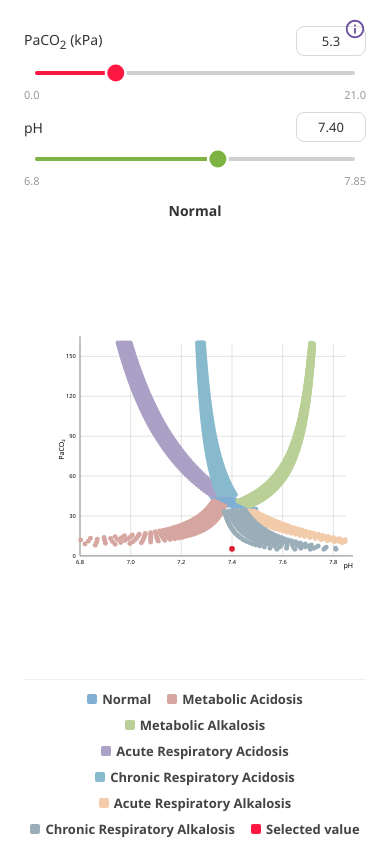
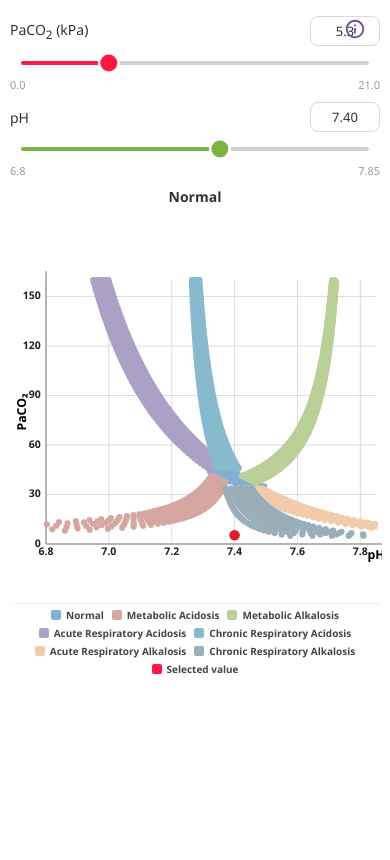
Before and after one commit to ZaaraAnwar/ABG, a React (Vite) app in the folder apps/abg-web/: page / in a window 390 px wide. Built offline with nearby package versions, Linux system fonts and the light colour scheme.

Commit message:
done with abg complete ,anion gap , responsive ness ui

```diff
--- a/apps/abg-web/src/features/HHEquations/DynamicHHEquation.jsx
+++ b/apps/abg-web/src/features/HHEquations/DynamicHHEquation.jsx
@@ -301,6 +301,13 @@ export default function DynamicHHEquation() {
   const CO2_FACTOR = getCO2Factor(unit);
   const { min: PACO2_MIN, max: PACO2_MAX } = getPaco2Range(unit);
   const normalPaco2 = getNormalPaco2(unit);
+  const [isMobile, setIsMobile] = useState(() => window.innerWidth <= 768);
+
+  useEffect(() => {
+    const onResize = () => setIsMobile(window.innerWidth <= 768);
+    window.addEventListener("resize", onResize);
+    return () => window.removeEventListener("resize", onResize);
+  }, []);
 
   /* Slider values */
   const [hco3, setHco3] = useState(24.0);
@@ -466,14 +473,14 @@ export default function DynamicHHEquation() {
       style={{
         fontFamily: "'Segoe UI', system-ui, sans-serif",
         background: "#fff",
-        padding: "24px",
+        padding: isMobile ? "0px" : "24px",
         width: "100%",
         maxWidth: "100%",
         margin: 0,
         boxSizing: "border-box",
       }}
     >
-      <div style={{ padding: "28px 28px 0" }}>
+      <div style={{ padding: isMobile ? "10px 14px 0" : "28px 28px 0" }}>
 
         {/* Animated formula — replaces static PhFormula */}
         <AnimatedFormula
--- a/apps/abg-web/src/features/UnderstandingPH.jsx
+++ b/apps/abg-web/src/features/UnderstandingPH.jsx
@@ -1,4 +1,4 @@
-import React, { useState } from "react";
+import React, { useState, useEffect } from "react";
 import InfoOutlinedIcon from "@mui/icons-material/InfoOutlined";
 import Slider from "../components/Slider";
 import { usePressureUnit } from "../context/PressureUnitContext";
@@ -21,6 +21,13 @@ export default function UnderstandingPH() {
   const { unit } = usePressureUnit();
   const [ph, setPh] = useState(NORMAL_PH);
   const h = Math.round(phToH(ph));
+  const [isMobile, setIsMobile] = useState(() => window.innerWidth <= 480);
+
+  useEffect(() => {
+    const onResize = () => setIsMobile(window.innerWidth <= 480);
+    window.addEventListener("resize", onResize);
+    return () => window.removeEventListener("resize", onResize);
+  }, []);
 
   const handlePhChange = (newPh) => setPh(newPh);
   const handleHChange = (newH) => setPh(hToPh(newH));
@@ -62,13 +69,14 @@ export default function UnderstandingPH() {
         fontFamily: "'Segoe UI', system-ui, sans-serif",
         background: "#fff",
         // Lock to viewport — no scroll
-        height: "100dvh",
-        maxHeight: "100dvh",
+        height: isMobile ? "auto" : "100dvh",
+        minHeight: isMobile ? "100dvh" : "auto",
+        maxHeight: isMobile ? "none" : "100dvh",
         display: "flex",
         flexDirection: "column",
         padding: "10px 16px 8px",
         boxSizing: "border-box",
-        overflow: "hidden",
+        overflow: isMobile ? "auto" : "hidden",
         position: "relative",
       }}
     >
@@ -192,11 +200,15 @@ export default function UnderstandingPH() {
       {/* ── Chart — fills remaining space ── */}
       <div
         style={{
-          flex: 1,
+          flex: isMobile ? "none" : 1,
           minHeight: 0, // critical: lets flex child shrink
           position: "relative",
-          paddingLeft: 16,
-          paddingBottom: 28,
+          marginTop: isMobile ? 70 : 0,
+          marginBottom: isMobile ? 60 : 0,
+          paddingLeft: isMobile ? 42 : 56, // give enough room for the Y-axis labels
+          paddingBottom: isMobile ? 36 : 44, // give enough room for the X-axis labels
+          paddingRight: isMobile ? 6 : 20, // right space for curve
+          paddingTop: isMobile ? 6 : 20, // top space
           boxSizing: "border-box",
         }}
       >
@@ -222,19 +234,19 @@ export default function UnderstandingPH() {
           style={{
             display: "block",
             width: "100%",
-            height: "100%",
+            height: isMobile ? "auto" : "100%",
             overflow: "visible",
           }}
         >
           {/* Y-axis label — inside SVG, snug beside tick numbers */}
           <text
-            x="-38"
+            x="-60"
             y={SVG_H / 2}
-            fontSize="13"
-            fill="#666"
-            fontWeight="600"
+            fontSize="26"
+            fill="#444"
+            fontWeight="700"
             textAnchor="middle"
-            transform={`rotate(-90, -38, ${SVG_H / 2})`}
+            transform={`rotate(-90, -60, ${SVG_H / 2})`}
             fontFamily="'Segoe UI', system-ui, sans-serif"
           >
             H⁺ (nmol/L)
@@ -253,9 +265,10 @@ export default function UnderstandingPH() {
               />
               <text
                 x="-10"
-                y={mapY(val) + 5}
-                fontSize="14"
-                fill="#888"
+                y={mapY(val) + 6}
+                fontSize="24"
+                fontWeight="600"
+                fill="#333"
                 textAnchor="end"
               >
                 {val}
@@ -276,9 +289,10 @@ export default function UnderstandingPH() {
               />
               <text
                 x={mapX(val)}
-                y={SVG_H + 22}
-                fontSize="14"
-                fill="#888"
+                y={SVG_H + 26}
+                fontSize="24"
+                fontWeight="600"
+                fill="#333"
                 textAnchor="middle"
               >
                 {val.toFixed(1)}
@@ -333,7 +347,7 @@ export default function UnderstandingPH() {
           <circle
             cx={mapX(ph)}
             cy={mapY(h)}
-            r="10"
+            r="13"
             fill={dotColor}
             style={{ transition: "cx 0.1s linear, cy 0.1s linear" }}
           />
--- a/apps/abg-web/src/features/abg-complete/AnionGap.jsx
+++ b/apps/abg-web/src/features/abg-complete/AnionGap.jsx
@@ -5,25 +5,45 @@ import { calculateCorrectedAnionGap4Albumin } from "../../utils/abgMath";
 const NORMAL_ALBUMIN = 3.5;
 
 export default function AnionGap() {
+  // Read HCO3 from URL query param (passed from ABGComplete).
+  // Android: calculatedHCO3 = getArguments().getFloat(Constants.HCO3, 0)
+  //          then used as Math.round(calculatedHCO3) for bar heights.
+  const urlHco3 = useMemo(() => {
+    const params = new URLSearchParams(window.location.search);
+    const val = params.get("hco3");
+    if (val === null) return null;
+    const parsed = Math.round(parseInt(val, 10));
+    return Number.isFinite(parsed) ? parsed : null;
+  }, []);
+  const isHco3Fixed = urlHco3 !== null;
+
+  // Android initial values: NA=140, CL=110, HCO3=round(calculatedHCO3)
   const [na, setNa] = useState(140);
   const [cl, setCl] = useState(110);
-  const [hco3, setHco3] = useState(9);
+  const [hco3, setHco3] = useState(isHco3Fixed ? urlHco3 : 9);
   const [albumin, setAlbumin] = useState(3.5);
 
-  // ── ALL ORIGINAL LOGIC UNTOUCHED ──────────────────────────────────────────
+  // ── Core AG formula: ag = NA - (CL + HCO3)  [matches Android] ────────────
   const ag = na - (cl + hco3);
+
+  // correctedAG: mirrors Android's albumin logic
+  //   albumin >= 3.5 → "NA"  (isSAEnabled=false in Android)
+  //   albumin <  3.5 → calculateCorrectedAnionGap4Albumin(ag, albumin)
   const correctedAG =
-    albumin === 0
-      ? ag
-      : albumin >= NORMAL_ALBUMIN
+    albumin >= NORMAL_ALBUMIN
       ? "NA"
       : calculateCorrectedAnionGap4Albumin(ag, albumin);
 
+  // effectiveAG: the value passed to showAnionGapResult() in Android.
+  // When albumin is corrected (< 3.5) use correctedAG; otherwise use raw ag.
+  const effectiveAG = typeof correctedAG === "number" ? correctedAG : ag;
+
+  // Status label driven by effectiveAG — mirrors Android's showAnionGapResult()
   const status = useMemo(() => {
-    if (ag < 8) return { label: "Low Anion Gap", color: "#245576" };
-    if (ag > 12) return { label: "High Anion Gap", color: "#245576" };
+    if (effectiveAG < 8) return { label: "Low Anion Gap", color: "#245576" };
+    if (effectiveAG > 12) return { label: "High Anion Gap", color: "#245576" };
     return { label: "Normal Anion Gap", color: "#245576" };
-  }, [ag]);
+  }, [effectiveAG]);
 
   const maxVal = Math.max(na, cl + hco3 + Math.max(0, ag)) + 20;
   const getH = (val) => (val / maxVal) * 300;
@@ -382,15 +402,15 @@ export default function AnionGap() {
           </div>
         </div>
 
-        {/* Footer Result — identical logic */}
+        {/* Footer Result — uses effectiveAG, matching Android's showAnionGapResult() */}
         <a
           href="#"
           className="ag-footer-btn"
           onClick={(e) => {
             e.preventDefault();
-            if (ag > 12) {
+            if (effectiveAG > 12) {
               window.location.href = "https://abg.leadows.com/high-anion-gap/";
-            } else if (ag >= 8 && ag <= 12) {
+            } else if (effectiveAG >= 8 && effectiveAG <= 12) {
               window.location.href =
                 "https://abg.leadows.com/normal-anion-gap/";
             } else {
@@ -405,7 +425,7 @@ export default function AnionGap() {
           }}
         >
           {status.label}
-          {ag > 12 && (
+          {effectiveAG > 12 && (
             <div
               style={{
                 fontSize: 13,
@@ -417,7 +437,7 @@ export default function AnionGap() {
               Click for Delta-Delta &amp; Osmolar Gap Analysis
             </div>
           )}
-          {ag >= 8 && ag <= 12 && (
+          {effectiveAG >= 8 && effectiveAG <= 12 && (
             <div
               style={{
                 fontSize: 13,
@@ -429,7 +449,7 @@ export default function AnionGap() {
               Click for Normal Anion Gap Details
             </div>
           )}
-          {ag < 8 && (
+          {effectiveAG < 8 && (
             <div
               style={{
                 fontSize: 13,
@@ -475,6 +495,7 @@ export default function AnionGap() {
               style={{ width: "100%" }}
             />
           </div>
+          {!isHco3Fixed && (
             <div style={{ marginBottom: 20 }}>
               <label
                 style={{ display: "block", marginBottom: 8, fontWeight: 700 }}
@@ -490,6 +511,16 @@ export default function AnionGap() {
                 style={{ width: "100%" }}
               />
             </div>
+          )}
+          {isHco3Fixed && (
+            <div style={{ marginBottom: 20 }}>
+              <label
+                style={{ display: "block", marginBottom: 8, fontWeight: 700 }}
+              >
+                HCO3 : {hco3}
+              </label>
+            </div>
+          )}
         </div>
       </div>
     </>
--- a/apps/abg-web/src/features/abg-complete/abgComplete.jsx
+++ b/apps/abg-web/src/features/abg-complete/abgComplete.jsx
@@ -523,7 +523,7 @@ export default function ABGTutor() {
         ]);
 
     if (co2 >= co2Min && co2 <= agUpper) {
-      return { label: "Anion Gap", url: "https://abg.leadows.com/anion-gap/" };
+      return { label: "Anion Gap", url: `https://abg.leadows.com/anion-gap/?hco3=${hco3}` };
     }
 
     if (ph >= 7.35 && co2 >= maLower) {
@@ -534,7 +534,7 @@ export default function ABGTutor() {
     }
 
     return null;
-  }, [ph, paco2, paco2Mmhg, unit]);
+  }, [ph, paco2, paco2Mmhg, unit, hco3]);
   const isAcidic = ph <= 7.34;
   const isAlkalotic = ph >= 7.44;
   const flowUrl = isAcidic
@@ -573,11 +573,11 @@ export default function ABGTutor() {
   }, [isMobile, isTablet]);
 
   /* Responsive sizing */
-  const barH = isMobile ? 240 : isTablet ? 340 : 460;
+  const barH = isMobile ? "50vh" : isTablet ? 340 : 460;
   const barW = isMobile ? 44 : isTablet ? 62 : 88;
   const circSz = isMobile ? 32 : isTablet ? 42 : 54;
-  const tickFont = isMobile ? 9 : isTablet ? 12 : 16;
-  const titleSz = isMobile ? 13 : isTablet ? 17 : 24;
+  const tickFont = isMobile ? 11 : isTablet ? 14 : 18;
+  const titleSz = isMobile ? 15 : isTablet ? 20 : 26;
 
   return (
     <>
@@ -626,18 +626,18 @@ export default function ABGTutor() {
           display: flex;
           flex-direction: column;
         }
-        .interp-box h2 { font-size: 22px; font-weight: 700; margin-bottom: 14px; }
-        .interp-body   { font-size: 17px; line-height: 1.55; }
+        .interp-box h2 { font-size: 26px; font-weight: 700; margin-bottom: 14px; }
+        .interp-body   { font-size: 20px; line-height: 1.55; }
 
         .sliders-box      { background: transparent; padding: 12px 12px 24px; }
         .s-row            { margin-bottom: 14px; }
         .s-row:last-child { margin-bottom: 0; }
-        .s-label          { font-size: 16px; margin-bottom: 2px; }
-        .s-val            { font-size: 13px; color: #555; margin-bottom: 3px; }
+        .s-label          { font-size: 19px; margin-bottom: 2px; }
+        .s-val            { font-size: 16px; color: #555; margin-bottom: 3px; }
         input[type=range] { width: 100%; accent-color: #4a9ab5; cursor: pointer; }
 
         .ph-wrap  { position: relative; width: 100%; }
-        .ph-title { text-align: center; font-size: 18px; margin: 14px 0 8px; }
+        .ph-title { text-align: center; font-size: 22px; margin: 14px 0 8px; }
 
         .popup-wrap { position: relative; width: 100%; }
 
@@ -647,7 +647,7 @@ export default function ABGTutor() {
           background: #245576;
           color: #fff;
           border: none;
-          font-size: 15px;
+          font-size: 18px;
           font-weight: 700;
           cursor: pointer;
           margin-top: 18px;
@@ -670,11 +670,11 @@ export default function ABGTutor() {
           width: 260px;
           z-index: 30;
         }
-        .popup-title { font-size: 16px; font-weight: 700; margin-bottom: 16px; }
+        .popup-title { font-size: 18px; font-weight: 700; margin-bottom: 16px; }
         .popup-btn {
           width: 100%; border: none;
           background: #e5e5e5; padding: 12px 10px;
-          font-size: 15px; cursor: pointer; border-radius: 6px;
+          font-size: 16px; cursor: pointer; border-radius: 6px;
         }
         .popup-btn:hover { background: #d8d8d8; }
         .popup-arrow {
@@ -703,15 +703,17 @@ export default function ABGTutor() {
           }
           .abg-side  { padding: 10px 5px 14px; }
           .interp-box          { min-height: 130px; padding: 12px 8px 14px; }
-          .interp-box h2       { font-size: 16px; margin-bottom: 10px; }
-          .interp-body         { font-size: 13px; }
+          .interp-box h2       { font-size: 20px; margin-bottom: 10px; }
+          .interp-body         { font-size: 16px; }
           .sliders-box         { padding: 10px 8px 18px; }
           .s-row               { margin-bottom: 10px; }
-          .s-label             { font-size: 13px; }
-          .s-val               { font-size: 11px; }
-          .ph-title            { font-size: 15px; margin: 10px 0 6px; }
-          .ext-btn             { height: 64px; font-size: 12px; margin-top: 14px; }
+          .s-label             { font-size: 16px; }
+          .s-val               { font-size: 14px; }
+          .ph-title            { font-size: 18px; margin: 10px 0 6px; }
+          .ext-btn             { height: 64px; font-size: 15px; margin-top: 14px; }
           .popup               { width: min(240px, 88vw); }
+          .popup-title         { font-size: 16px; margin-bottom: 12px; }
+          .popup-btn           { font-size: 15px; padding: 10px 8px; }
           .flowchart-btn       { width: 36px; height: 36px; }
           .flowchart-btn svg   { width: 18px; height: 18px; }
         }
@@ -724,18 +726,19 @@ export default function ABGTutor() {
           }
           .abg-side  { padding: 6px 2px 10px; }
           .interp-box          { min-height: 100px; padding: 8px 4px 10px; }
-          .interp-box h2       { font-size: 12px; margin-bottom: 8px; }
-          .interp-body         { font-size: 10px; line-height: 1.4; }
+          .interp-box h2       { font-size: 16px; margin-bottom: 8px; }
+          .interp-body         { font-size: 14px; line-height: 1.4; }
           .sliders-box         { padding: 6px 4px 12px; }
           .s-row               { margin-bottom: 8px; }
-          .s-label             { font-size: 11px; }
-          .s-val               { font-size: 9px; }
-          .ph-title            { font-size: 12px; margin: 8px 0 5px; }
-          .ext-btn             { height: 48px; font-size: 10px; margin-top: 10px; }
-          .popup               { width: min(200px, 86vw); padding: 10px 10px 12px; }
-          .popup-title         { font-size: 11px; margin-bottom: 8px; }
-          .popup-btn           { font-size: 10px; padding: 7px 5px; }
-          .flowchart-btn       { width: 28px; height: 28px; margin-bottom: 4px; }
+          .s-label             { font-size: 14px; }
+          .s-val               { font-size: 12px; }
+          .ph-title            { font-size: 16px; margin: 8px 0 5px; }
+          .ext-btn             { height: 54px; font-size: 13px; margin-top: 10px; }
+          .popup-wrap          { margin-top: auto; margin-bottom: 10px; }
+          .popup               { width: min(220px, 86vw); padding: 12px 10px 14px; }
+          .popup-title         { font-size: 14px; margin-bottom: 8px; }
+          .popup-btn           { font-size: 13px; padding: 8px 6px; }
+          .flowchart-btn       { width: 32px; height: 32px; margin-bottom: 4px; }
           .flowchart-btn svg   { width: 14px; height: 14px; }
         }
       `}</style>
--- a/apps/abg-web/src/features/abg-graph/ABGGraph.jsx
+++ b/apps/abg-web/src/features/abg-graph/ABGGraph.jsx
@@ -215,6 +215,13 @@ export default function ABGGraph() {
   const [paco2, setPaco2] = useState(() => getNormalPaco2(unit));
   const [ph, setPh] = useState(NORMAL_PH);
   const [previousUnit, setPreviousUnit] = useState(unit);
+  const [isMobile, setIsMobile] = useState(() => window.innerWidth <= 768);
+
+  useEffect(() => {
+    const onResize = () => setIsMobile(window.innerWidth <= 768);
+    window.addEventListener("resize", onResize);
+    return () => window.removeEventListener("resize", onResize);
+  }, []);
 
   useEffect(() => {
     if (previousUnit === unit) return;
@@ -250,13 +257,13 @@ export default function ABGGraph() {
       style={{
         fontFamily: "'Segoe UI', system-ui, sans-serif",
         background: "#fff",
-        /* Full height of viewport, no overflow */
-        height: "100vh",
-        maxHeight: "100vh",
-        overflow: "hidden",
+        height: isMobile ? "auto" : "100vh",
+        minHeight: isMobile ? "100vh" : "auto",
+        maxHeight: isMobile ? "none" : "100vh",
+        overflow: isMobile ? "auto" : "hidden",
         display: "flex",
         flexDirection: "column",
-        padding: "10px 16px 8px",
+        padding: isMobile ? "0px 2px" : "10px 16px 8px", // completely remove top/bottom padding on mobile/tab
         boxSizing: "border-box",
         position: "relative",
       }}
@@ -325,9 +332,9 @@ export default function ABGGraph() {
           fontSize: 14,
           fontWeight: 600,
           color: "#333",
-          margin: "4px 0 6px",
+          margin: isMobile ? "0" : "4px 0 6px",
           lineHeight: 1.35,
-          minHeight: 36,
+          minHeight: isMobile ? 22 : 36,
           flexShrink: 0,
         }}
       >
@@ -339,13 +346,15 @@ export default function ABGGraph() {
       {/* ── Chart — grows to fill remaining space ── */}
       <div
         style={{
-          flex: 1,
+          flex: isMobile ? "none" : 1,
           minHeight: 0,
           position: "relative",
-          paddingLeft: 56, // Space for PaCO2 label and Y ticks
-          paddingBottom: 44, // Space for X ticks and pH label
-          paddingRight: 20, // Space for X axis extending to the right
-          paddingTop: 20,
+          marginTop: isMobile ? 70 : 0,
+          marginBottom: isMobile ? 35 : 0,
+          paddingLeft: isMobile ? 36 : 56, // smaller left padding
+          paddingBottom: isMobile ? 24 : 44, // reduced bottom space
+          paddingRight: isMobile ? 4 : 20, // smaller right padding for complete width
+          paddingTop: isMobile ? 0 : 20, // removed top space
           boxSizing: "border-box",
         }}
       >
@@ -357,7 +366,7 @@ export default function ABGGraph() {
           style={{
             display: "block",
             width: "100%",
-            height: "100%",
+            height: isMobile ? "auto" : "100%",
             overflow: "visible",
           }}
         >
@@ -369,9 +378,9 @@ export default function ABGGraph() {
           <text
             x="-46"
             y={SVG_H / 2}
-            fontSize="20"
+            fontSize={isMobile ? "28" : "20"}
             fill="#000"
-            fontWeight="400"
+            fontWeight={isMobile ? "600" : "400"}
             textAnchor="middle"
             transform={`rotate(-90, -46, ${SVG_H / 2})`}
             fontFamily="'Segoe UI', system-ui, sans-serif"
@@ -383,9 +392,9 @@ export default function ABGGraph() {
           <text
             x={SVG_W + 20}
             y={SVG_H + 34}
-            fontSize="20"
+            fontSize={isMobile ? "28" : "20"}
             fill="#000"
-            fontWeight="400"
+            fontWeight={isMobile ? "600" : "400"}
             textAnchor="end"
             fontFamily="'Segoe UI', system-ui, sans-serif"
           >
@@ -404,9 +413,10 @@ export default function ABGGraph() {
               />
               <text
                 x="-12"
-                y={mapY(val) + 5}
-                fontSize="16"
-                fill="#000"
+                y={mapY(val) + (isMobile ? 6 : 5)}
+                fontSize={isMobile ? "24" : "16"}
+                fill={isMobile ? "#222" : "#000"}
+                fontWeight={isMobile ? "600" : "400"}
                 textAnchor="end"
               >
                 {val}
@@ -427,9 +437,10 @@ export default function ABGGraph() {
               />
               <text
                 x={mapX(val)}
-                y={SVG_H + 22}
-                fontSize="16"
-                fill="#000"
+                y={SVG_H + (isMobile ? 26 : 22)}
+                fontSize={isMobile ? "24" : "16"}
+                fill={isMobile ? "#222" : "#000"}
+                fontWeight={isMobile ? "600" : "400"}
                 textAnchor="middle"
               >
                 {val.toFixed(1)}
@@ -455,7 +466,7 @@ export default function ABGGraph() {
           <circle
             cx={mapX(ph)}
             cy={mapY(paco2ForPlot)}
-            r="8"
+            r={isMobile ? "12" : "8"}
             fill="#e11c2a"
             style={{
               transition: "cx 0.1s linear, cy 0.1s linear",
@@ -471,12 +482,12 @@ export default function ABGGraph() {
           display: "flex",
           flexWrap: "wrap",
           justifyContent: "center",
-          gap: "8px 16px",
-          fontSize: 13,
+          gap: isMobile ? "4px 8px" : "8px 16px",
+          fontSize: isMobile ? 10 : 13,
           fontWeight: 600,
           color: "#444",
-          paddingTop: 10,
-          paddingBottom: 6,
+          paddingTop: isMobile ? 4 : 10,
+          paddingBottom: isMobile ? 2 : 6,
           borderTop: "1px solid #f0f0f0",
         }}
       >
```
Lines whose indentation alone changed are shown as unchanged.
